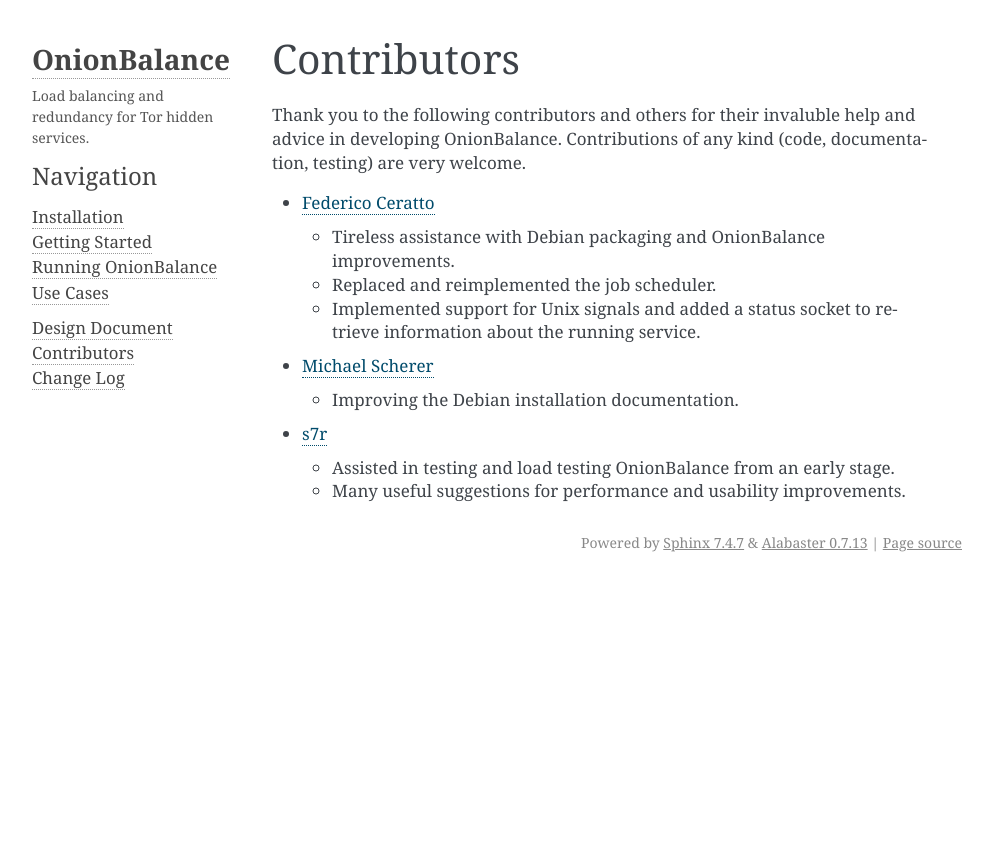
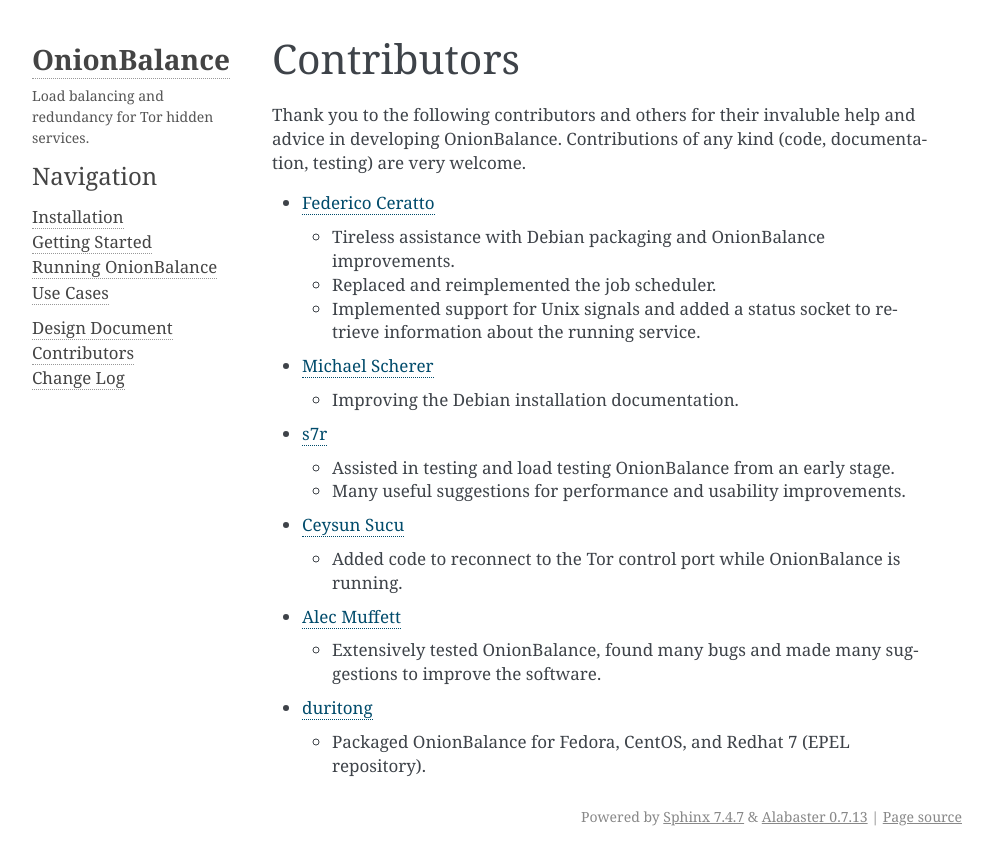
Before and after one commit to DonnchaC/onionbalance, a Sphinx documentation site: the page built from docs/contributors.rst, in a window 1280 px wide. Shown: the top 865 px of the page, without its empty margins (148-1141 px from the left). Built offline with Sphinx 7.4.7, drawn with Linux system fonts in a browser that asks for light colours.

Commit message:
Add recent contributors to the documenation

```diff
--- a/docs/contributors.rst
+++ b/docs/contributors.rst
@@ -22,3 +22,17 @@
 
   - Assisted in testing and load testing OnionBalance from an early stage.
   - Many useful suggestions for performance and usability improvements.
+
+* `Ceysun Sucu <https://github.com/csucu>`_
+
+  - Added code to reconnect to the Tor control port while OnionBalance is
+    running.
+
+* `Alec Muffett <https://github.com/alecmuffett>`_
+
+  - Extensively tested OnionBalance, found many bugs and made many
+    suggestions to improve the software.
+
+* `duritong <https://github.com/duritong>`_
+
+  - Packaged OnionBalance for Fedora, CentOS, and Redhat 7 (EPEL repository).
```
